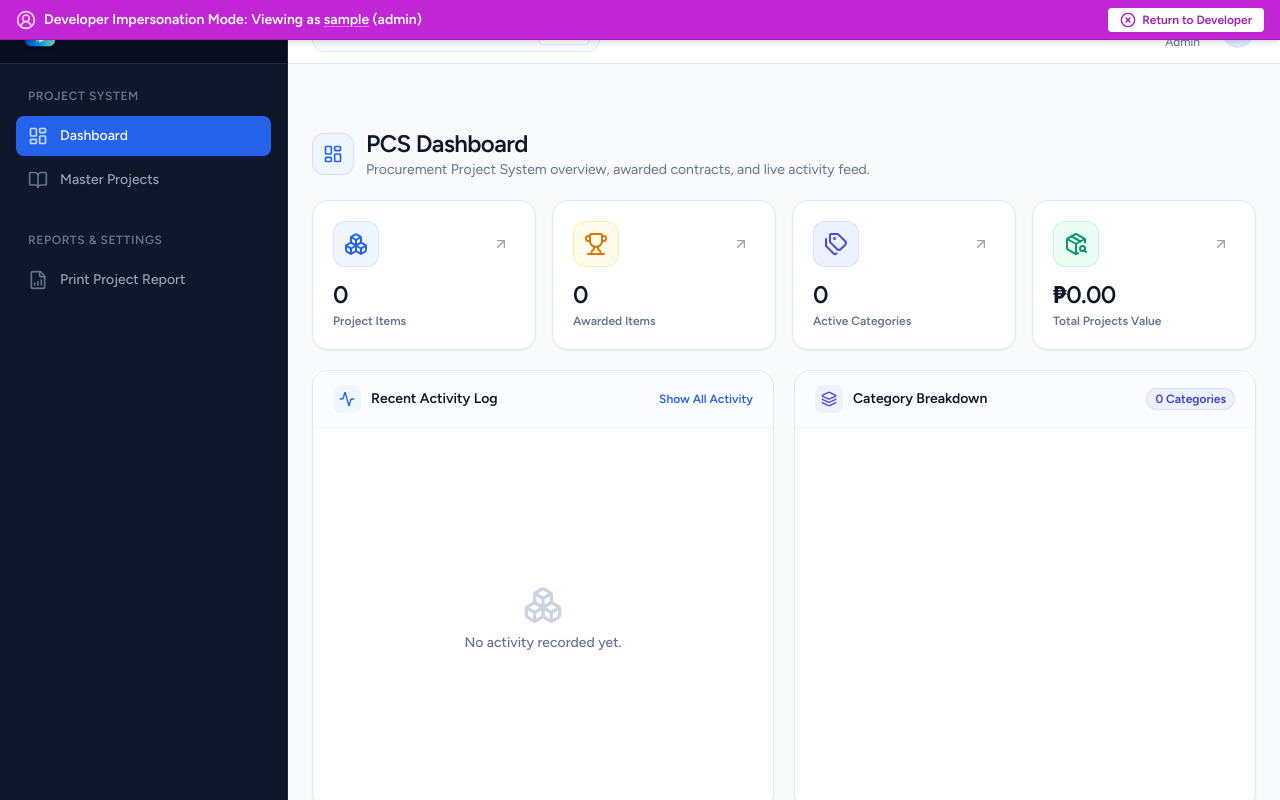
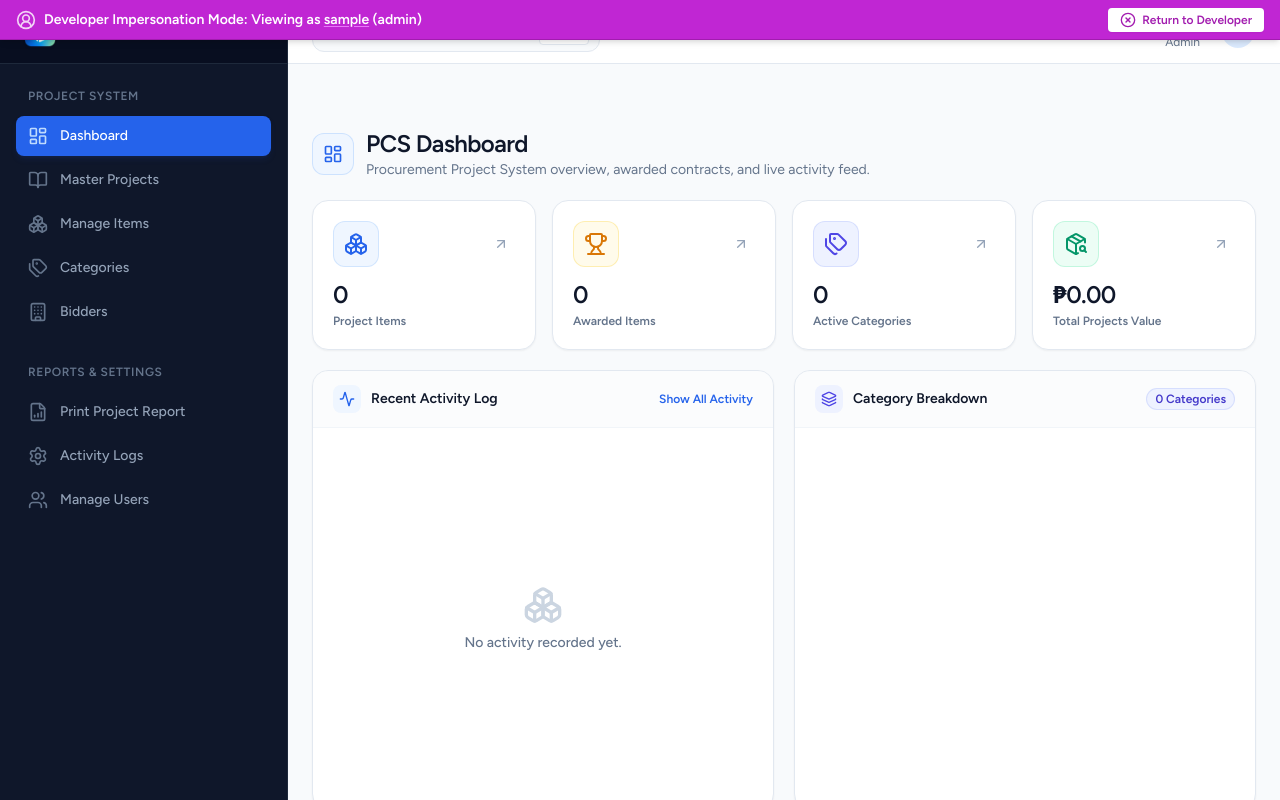
Before and after one commit to brhmc-tgrospe/pcs-system, a Laravel app: page /catalog in a window 1280 px wide. Run offline with Laravel 12, Linux system fonts and the light colour scheme; the visitor is signed in with stand-in values (Sample User, id 1); data that the repository does not hold is empty; style sheets or scripts are compiled from the project's sources; some libraries are stand-ins or nearby versions.

Commit message:
feat(ui): bind UI elements, actions, and sidebar navigation to user.can capabilities

```diff
--- a/resources/js/Components/CommandPalette.tsx
+++ b/resources/js/Components/CommandPalette.tsx
@@ -59,8 +59,13 @@ export default function CommandPalette({
   const inputRef = useRef<HTMLInputElement>(null);
   const listRef = useRef<HTMLDivElement>(null);
 
-  const isAdminOrDev = user.role === 'administrator' || user.role === 'developer';
-  const isDev = user.role === 'developer';
+  const canManageItems = Boolean(user.can?.manage_items);
+  const canManageCategories = Boolean(user.can?.manage_categories);
+  const canManageBidders = Boolean(user.can?.manage_bidders);
+  const canManageUsers = Boolean(user.can?.manage_users);
+  const canViewLogs = Boolean(user.can?.view_logs);
+  const canManageSettings = Boolean(user.can?.manage_settings);
+  const canImpersonate = Boolean(user.can?.impersonate);
 
   // Focus input when modal opens
   useEffect(() => {
@@ -126,9 +131,8 @@ export default function CommandPalette({
       },
     ];
 
-    if (isAdminOrDev) {
-      nav.push(
-        {
+    if (canManageItems) {
+      nav.push({
         id: 'nav-manage-items',
         title: 'Manage Items',
         subtitle: 'Create, edit, import, and organize inventory items',
@@ -136,8 +140,11 @@ export default function CommandPalette({
         iconColor: 'text-emerald-500',
         category: 'Navigation',
         onSelect: () => router.visit('/catalog?view=manage_items'),
-        },
-        {
+      });
+    }
+
+    if (canManageCategories) {
+      nav.push({
         id: 'nav-manage-categories',
         title: 'Manage Categories',
         subtitle: 'Add, update, or remove item classifications',
@@ -145,8 +152,11 @@ export default function CommandPalette({
         iconColor: 'text-amber-500',
         category: 'Navigation',
         onSelect: () => router.visit('/catalog?view=manage_categories'),
-        },
-        {
+      });
+    }
+
+    if (canManageBidders) {
+      nav.push({
         id: 'nav-bidders',
         title: 'Bidders Directory',
         subtitle: 'Registered vendors, bidders, and supplier profiles',
@@ -154,8 +164,7 @@ export default function CommandPalette({
         iconColor: 'text-cyan-500',
         category: 'Navigation',
         onSelect: () => router.visit('/catalog/bidders'),
-        }
-      );
+      });
     }
 
     nav.push({
@@ -168,9 +177,8 @@ export default function CommandPalette({
       onSelect: () => router.visit('/catalog?view=print_report'),
     });
 
-    if (isAdminOrDev) {
-      nav.push(
-        {
+    if (canViewLogs) {
+      nav.push({
         id: 'nav-activity-logs',
         title: 'Activity Logs',
         subtitle: 'Audit trail and system event history',
@@ -178,8 +186,11 @@ export default function CommandPalette({
         iconColor: 'text-rose-500',
         category: 'Navigation',
         onSelect: () => router.visit('/activity-logs'),
-        },
-        {
+      });
+    }
+
+    if (canManageUsers) {
+      nav.push({
         id: 'nav-users',
         title: 'User Management',
         subtitle: 'Manage user accounts, roles, and access credentials',
@@ -187,12 +198,11 @@ export default function CommandPalette({
         iconColor: 'text-fuchsia-500',
         category: 'Navigation',
         onSelect: () => router.visit('/users'),
-        }
-      );
+      });
     }
 
-    nav.push(
-      {
+    if (canManageSettings) {
+      nav.push({
         id: 'nav-settings',
         title: 'System Settings',
         subtitle: 'Configure application preferences and signatories',
@@ -200,8 +210,10 @@ export default function CommandPalette({
         iconColor: 'text-slate-500',
         category: 'Navigation',
         onSelect: () => router.visit('/settings'),
-      },
-      {
+      });
+    }
+
+    nav.push({
       id: 'nav-profile',
       title: 'My Profile',
       subtitle: 'Update your personal details and change password',
@@ -209,11 +221,10 @@ export default function CommandPalette({
       iconColor: 'text-sky-500',
       category: 'Navigation',
       onSelect: () => router.visit('/profile'),
-      }
-    );
+    });
 
     return nav;
-  }, [isAdminOrDev]);
+  }, [canManageItems, canManageCategories, canManageBidders, canViewLogs, canManageUsers, canManageSettings]);
 
   // Build static system actions
   const staticActions = useMemo<PaletteActionItem[]>(() => {
@@ -229,7 +240,7 @@ export default function CommandPalette({
       },
     ];
 
-    if (isDev && !user.is_impersonating && onOpenImpersonate) {
+    if (canImpersonate && !user.is_impersonating && onOpenImpersonate) {
       actions.push({
         id: 'action-impersonate',
         title: 'Impersonate User',
@@ -252,7 +263,7 @@ export default function CommandPalette({
     });
 
     return actions;
-  }, [isDark, isDev, user.is_impersonating, onOpenImpersonate, toggleDarkMode]);
+  }, [isDark, canImpersonate, user.is_impersonating, onOpenImpersonate, toggleDarkMode]);
 
   // Filter static items by search query
   const filteredNavigation = useMemo(() => {
--- a/resources/js/Components/Header.tsx
+++ b/resources/js/Components/Header.tsx
@@ -84,7 +84,7 @@ export default function Header({ onOpenMobile, user, users }: HeaderProps) {
         </div>
 
         <div className="flex items-center gap-3 sm:gap-4">
-          {user.role === 'developer' && !user.is_impersonating && users && (
+          {Boolean(user.can?.impersonate) && !user.is_impersonating && users && (
             <button
               onClick={() => setShowImpersonateModal(true)}
               className="hidden sm:flex items-center gap-2 px-3 py-1.5 text-sm font-medium text-fuchsia-700 dark:text-fuchsia-300 bg-fuchsia-50 dark:bg-fuchsia-900/30 hover:bg-fuchsia-100 dark:hover:bg-fuchsia-900/50 border border-fuchsia-200 dark:border-fuchsia-700 rounded-lg transition-colors cursor-pointer"
--- a/resources/js/Components/ManageCategories.tsx
+++ b/resources/js/Components/ManageCategories.tsx
@@ -24,6 +24,7 @@ type CategoryFormData = {
 };
 
 export default function ManageCategories({ categories, user }: ManageCategoriesProps) {
+  const canForceDelete = Boolean(user.can?.force_delete);
   const [editingCategory, setEditingCategory] = useState<Category | null>(null);
 
   const {
@@ -183,6 +184,7 @@ export default function ManageCategories({ categories, user }: ManageCategoriesP
   };
 
   const handleBulkForceDelete = () => {
+    if (!canForceDelete) return;
     setModalConfig({
       isOpen: true,
       title: 'Bulk Permanently Delete Categories',
@@ -231,6 +233,7 @@ export default function ManageCategories({ categories, user }: ManageCategoriesP
   };
 
   const promptForceDelete = (cat: Category) => {
+    if (!canForceDelete) return;
     setModalConfig({
       isOpen: true,
       title: 'Permanently Delete Category',
@@ -350,12 +353,14 @@ export default function ManageCategories({ categories, user }: ManageCategoriesP
                     >
                       Restore Selected
                     </button>
+                    {canForceDelete && (
                       <button
                         onClick={handleBulkForceDelete}
                         className="px-2.5 py-1 bg-rose-600 text-white text-xs font-semibold rounded-lg hover:bg-rose-700 transition-colors shadow-sm cursor-pointer"
                       >
                         Permanently Delete
                       </button>
+                    )}
                   </>
                 )}
               </div>
@@ -439,6 +444,7 @@ export default function ManageCategories({ categories, user }: ManageCategoriesP
                             >
                               <ArchiveRestore className="w-3.5 h-3.5" />
                             </button>
+                            {canForceDelete && (
                               <button
                                 onClick={() => promptForceDelete(cat)}
                                 className="p-1.5 text-slate-400 hover:text-rose-600 dark:hover:text-rose-400 hover:bg-rose-50 dark:hover:bg-rose-950/40 rounded-lg transition-colors"
@@ -446,6 +452,7 @@ export default function ManageCategories({ categories, user }: ManageCategoriesP
                               >
                                 <Trash2 className="w-3.5 h-3.5" />
                               </button>
+                            )}
                           </>
                         ) : (
                           <>
--- a/resources/js/Components/ManageItems.tsx
+++ b/resources/js/Components/ManageItems.tsx
@@ -35,6 +35,7 @@ type ItemFormData = {
 
 export default function ManageItems({ items, categories, bidders, onViewItem, user }: ManageItemsProps) {
   const { flash } = usePage<any>().props;
+  const canForceDelete = Boolean(user.can?.force_delete);
   const [editingItem, setEditingItem] = useState<Item | null>(null);
   const [itemToDelete, setItemToDelete] = useState<Item | null>(null);
   const [itemToRestore, setItemToRestore] = useState<Item | null>(null);
@@ -216,6 +217,7 @@ export default function ManageItems({ items, categories, bidders, onViewItem, us
   };
 
   const handleBulkForceDelete = () => {
+    if (!canForceDelete) return;
     setModalConfig({
       isOpen: true,
       title: 'Bulk Permanently Delete Items',
@@ -264,6 +266,7 @@ export default function ManageItems({ items, categories, bidders, onViewItem, us
   };
 
   const promptForceDelete = (item: Item) => {
+    if (!canForceDelete) return;
     setModalConfig({
       isOpen: true,
       title: 'Permanently Delete Item',
@@ -417,12 +420,14 @@ export default function ManageItems({ items, categories, bidders, onViewItem, us
                     >
                       Restore Selected
                     </button>
+                    {canForceDelete && (
                       <button
                         onClick={handleBulkForceDelete}
                         className="px-2.5 py-1 bg-rose-600 text-white text-xs font-semibold rounded-lg hover:bg-rose-700 transition-colors shadow-sm cursor-pointer"
                       >
                         Permanently Delete
                       </button>
+                    )}
                   </>
                 )}
               </div>
@@ -569,6 +574,7 @@ export default function ManageItems({ items, categories, bidders, onViewItem, us
                               >
                                 <ArchiveRestore className="w-3.5 h-3.5" />
                               </button>
+                              {canForceDelete && (
                                 <button
                                   onClick={() => promptForceDelete(item)}
                                   className="p-1.5 text-slate-400 hover:text-rose-600 dark:hover:text-rose-400 hover:bg-rose-50 dark:hover:bg-rose-950/40 rounded-lg transition-colors"
@@ -576,6 +582,7 @@ export default function ManageItems({ items, categories, bidders, onViewItem, us
                                 >
                                   <Trash2 className="w-3.5 h-3.5" />
                                 </button>
+                              )}
                             </>
                           ) : (
                             <>
--- a/resources/js/Components/Sidebar.tsx
+++ b/resources/js/Components/Sidebar.tsx
@@ -27,25 +27,24 @@ function SidebarButton({ item, isActive, onNavigate }: { item: any, isActive: bo
 }
 
 export default function Sidebar({ isMobileOpen, onCloseMobile, user, currentView, onNavigate }: SidebarProps) {
-  const isAdmin = user.role === 'administrator' || user.role === 'developer';
-  const isDev = user.role === 'developer';
+  const canManageItems = Boolean(user.can?.manage_items);
+  const canManageCategories = Boolean(user.can?.manage_categories);
+  const canManageBidders = Boolean(user.can?.manage_bidders);
+  const canManageUsers = Boolean(user.can?.manage_users);
+  const canViewLogs = Boolean(user.can?.view_logs);
 
   const menuItems = [
     { id: 'dashboard', label: 'Dashboard', icon: LayoutDashboard },
     { id: 'catalog', label: 'Master Projects', icon: BookOpen },
-    ...(isAdmin ? [
-      { id: 'manage_items', label: 'Manage Items', icon: Boxes },
-      { id: 'manage_categories', label: 'Categories', icon: Tags },
-      { id: 'bidders', label: 'Bidders', icon: Building, href: '/catalog/bidders' },
-    ] : []),
+    ...(canManageItems ? [{ id: 'manage_items', label: 'Manage Items', icon: Boxes }] : []),
+    ...(canManageCategories ? [{ id: 'manage_categories', label: 'Categories', icon: Tags }] : []),
+    ...(canManageBidders ? [{ id: 'bidders', label: 'Bidders', icon: Building, href: '/catalog/bidders' }] : []),
   ];
 
   const reportItems = [
     { id: 'print_report', label: 'Print Project Report', icon: FileBarChart },
-    ...(isAdmin ? [
-      { id: 'activity_logs', label: 'Activity Logs', icon: Settings, href: '/activity-logs' },
-      { id: 'users', label: 'Manage Users', icon: Users, href: '/users' },
-    ] : []),
+    ...(canViewLogs ? [{ id: 'activity_logs', label: 'Activity Logs', icon: Settings, href: '/activity-logs' }] : []),
+    ...(canManageUsers ? [{ id: 'users', label: 'Manage Users', icon: Users, href: '/users' }] : []),
   ];
 
   return (
--- a/resources/js/Components/SignatoriesSettings.tsx
+++ b/resources/js/Components/SignatoriesSettings.tsx
@@ -10,7 +10,7 @@ interface SignatoriesSettingsProps {
 }
 
 export default function SignatoriesSettings({ signatories = [], user }: SignatoriesSettingsProps) {
-  const canManage = user.role === 'administrator' || user.role === 'developer';
+  const canManage = Boolean(user.can?.manage_settings);
 
   const [isAddModalOpen, setIsAddModalOpen] = useState(false);
   const [editingSignatory, setEditingSignatory] = useState<Signatory | null>(null);
--- a/resources/js/Pages/ManageUsers.tsx
+++ b/resources/js/Pages/ManageUsers.tsx
@@ -6,9 +6,10 @@ import Header from '../Components/Header';
 import ImpersonationBanner from '../Components/ImpersonationBanner';
 import Toast from '../Components/Toast';
 import ConfirmationModal from '../Components/ConfirmationModal';
+import ImpersonateModal from '../Components/ImpersonateModal';
 import { AuthUser, UserSummary } from '../types';
 
-interface ManageUsersProps {
+interface ManageUsersProps extends Record<string, unknown> {
   users: UserSummary[];
   auth: { user: AuthUser };
 }
@@ -25,11 +26,14 @@ type UserFormData = {
 export default function ManageUsers() {
   const { users, auth } = usePage<ManageUsersProps>().props;
   const user = auth.user;
+  const isDeveloper = user.role === 'developer';
+  const canImpersonate = Boolean(user.can?.impersonate);
 
   const [isMobileOpen, setIsMobileOpen] = useState(false);
   const [searchTerm, setSearchTerm] = useState('');
   const [isModalOpen, setIsModalOpen] = useState(false);
   const [isDeleteModalOpen, setIsDeleteModalOpen] = useState(false);
+  const [isImpersonateModalOpen, setIsImpersonateModalOpen] = useState(false);
   const [editingUser, setEditingUser] = useState<UserSummary | null>(null);
   const [userToDelete, setUserToDelete] = useState<UserSummary | null>(null);
 
@@ -73,11 +77,22 @@ export default function ManageUsers() {
   const openAddModal = () => {
     clearErrors();
     reset();
+    setData({
+      username: '',
+      first_name: '',
+      last_name: '',
+      email: '',
+      password: '',
+      role: 'user',
+    });
     setEditingUser(null);
     setIsModalOpen(true);
   };
 
   const openEditModal = (u: UserSummary) => {
+    if (!isDeveloper && (u.role === 'administrator' || u.role === 'developer')) {
+      return;
+    }
     clearErrors();
     const parts = u.full_name.split(' ');
     const first_name = parts[0];
@@ -87,7 +102,7 @@ export default function ManageUsers() {
       first_name,
       last_name,
       email: u.email,
-      role: u.role,
+      role: !isDeveloper ? 'user' : u.role,
       password: '',
     });
     setEditingUser(u);
@@ -96,6 +111,9 @@ export default function ManageUsers() {
 
   const handleSubmit = (e: React.FormEvent) => {
     e.preventDefault();
+    if (!isDeveloper) {
+      data.role = 'user';
+    }
     if (editingUser) {
       put(`/users/${editingUser.id}`, {
         preserveScroll: true,
@@ -114,12 +132,19 @@ export default function ManageUsers() {
       alert("You cannot delete yourself.");
       return;
     }
+    if (!isDeveloper && (u.role === 'administrator' || u.role === 'developer')) {
+      return;
+    }
     setUserToDelete(u);
     setIsDeleteModalOpen(true);
   };
 
   const confirmDelete = () => {
     if (userToDelete) {
+      if (!isDeveloper && (userToDelete.role === 'administrator' || userToDelete.role === 'developer')) {
+        setIsDeleteModalOpen(false);
+        return;
+      }
       router.delete(`/users/${userToDelete.id}`, {
         preserveScroll: true,
         onSuccess: () => setIsDeleteModalOpen(false)
@@ -160,7 +185,7 @@ export default function ManageUsers() {
       />
 
       <div className="flex-1 flex flex-col min-w-0 overflow-hidden">
-        <Header onOpenMobile={() => setIsMobileOpen(true)} user={user} />
+        <Header onOpenMobile={() => setIsMobileOpen(true)} user={user} users={users} />
 
         <main className={`flex-1 overflow-y-auto relative ${user.is_impersonating ? 'mt-10' : ''} p-4 sm:p-6`}>
           <div className="max-w-7xl mx-auto h-full flex flex-col gap-4">
@@ -198,12 +223,23 @@ export default function ManageUsers() {
                 </div>
               </div>
 
+              <div className="flex items-center gap-2.5 shrink-0">
+                {canImpersonate && !user.is_impersonating && (
+                  <button
+                    onClick={() => setIsImpersonateModalOpen(true)}
+                    className="inline-flex items-center justify-center gap-2 bg-fuchsia-50 dark:bg-fuchsia-950/40 text-fuchsia-700 dark:text-fuchsia-300 hover:bg-fuchsia-100 dark:hover:bg-fuchsia-900/50 border border-fuchsia-200 dark:border-fuchsia-800 text-xs sm:text-sm font-semibold px-3.5 py-2 rounded-xl shadow-xs transition-all cursor-pointer"
+                    title="Impersonate User"
+                  >
+                    <UserCheck className="w-4 h-4" /> Impersonate
+                  </button>
+                )}
                 <button
                   onClick={openAddModal}
                   className="inline-flex items-center justify-center gap-2 bg-blue-600 hover:bg-blue-700 text-white text-xs sm:text-sm font-semibold px-4 py-2 rounded-xl shadow-sm transition-all shrink-0 cursor-pointer"
                 >
                   <Plus className="w-4 h-4" /> Add User
                 </button>
+              </div>
             </div>
 
             {/* Main Table Container */}
@@ -307,13 +343,22 @@ export default function ManageUsers() {
                           </td>
                           <td className="py-2.5 px-3.5 text-right whitespace-nowrap">
                             <div className="flex items-center justify-end gap-1">
-                              {user.role === 'administrator' && (u.role === 'administrator' || u.role === 'developer') ? (
+                              {canImpersonate && !user.is_impersonating && u.id !== user.id && (
+                                <button
+                                  onClick={() => router.post(`/impersonate/${u.id}`)}
+                                  className="p-1.5 text-slate-400 hover:text-fuchsia-600 dark:hover:text-fuchsia-400 hover:bg-fuchsia-50 dark:hover:bg-fuchsia-950/40 rounded-lg transition-colors cursor-pointer"
+                                  title={`Impersonate ${u.username}`}
+                                >
+                                  <UserCheck className="w-3.5 h-3.5" />
+                                </button>
+                              )}
+                              {!isDeveloper && (u.role === 'administrator' || u.role === 'developer') ? (
                                 <span className="text-xs text-slate-400 italic">Restricted</span>
                               ) : (
                                 <>
                                   <button
                                     onClick={() => openEditModal(u)}
-                                    className="p-1.5 text-slate-400 hover:text-blue-600 dark:hover:text-blue-400 hover:bg-blue-50 dark:hover:bg-blue-950/40 rounded-lg transition-colors"
+                                    className="p-1.5 text-slate-400 hover:text-blue-600 dark:hover:text-blue-400 hover:bg-blue-50 dark:hover:bg-blue-950/40 rounded-lg transition-colors cursor-pointer"
                                     title="Edit User"
                                   >
                                     <Edit2 className="w-3.5 h-3.5" />
@@ -321,7 +366,7 @@ export default function ManageUsers() {
                                   <button
                                     onClick={() => handleDelete(u)}
                                     disabled={u.id === user.id}
-                                    className="p-1.5 text-slate-400 hover:text-rose-600 dark:hover:text-rose-400 hover:bg-rose-50 dark:hover:bg-rose-950/40 rounded-lg transition-colors disabled:opacity-30 disabled:cursor-not-allowed"
+                                    className="p-1.5 text-slate-400 hover:text-rose-600 dark:hover:text-rose-400 hover:bg-rose-50 dark:hover:bg-rose-950/40 rounded-lg transition-colors disabled:opacity-30 disabled:cursor-not-allowed cursor-pointer"
                                     title="Delete User"
                                   >
                                     <Trash2 className="w-3.5 h-3.5" />
@@ -472,13 +517,13 @@ export default function ManageUsers() {
                       required
                       value={data.role}
                       onChange={(e) => setData('role', e.target.value as UserFormData['role'])}
-                      disabled={user.role === 'administrator'}
+                      disabled={!isDeveloper}
                       className={`w-full px-3 py-2 bg-white dark:bg-slate-700 border rounded-xl text-xs sm:text-sm focus:outline-none focus:ring-2 focus:ring-blue-500 capitalize dark:text-white disabled:opacity-60 disabled:bg-slate-100 dark:disabled:bg-slate-800 ${
                         errors.role ? 'border-red-400' : 'border-slate-200 dark:border-slate-600'
                       }`}
                     >
                       <option value="user">User</option>
-                      {user.role === 'developer' && (
+                      {isDeveloper && (
                         <>
                           <option value="administrator">Administrator</option>
                           <option value="developer">Developer</option>
@@ -558,6 +603,13 @@ export default function ManageUsers() {
         confirmText="Delete"
         confirmColor="rose"
       />
+
+      {isImpersonateModalOpen && (
+        <ImpersonateModal
+          users={users.filter(u => u.id !== user.id)}
+          onClose={() => setIsImpersonateModalOpen(false)}
+        />
+      )}
     </div>
   );
 }
```
Lines whose indentation alone changed are shown as unchanged.
